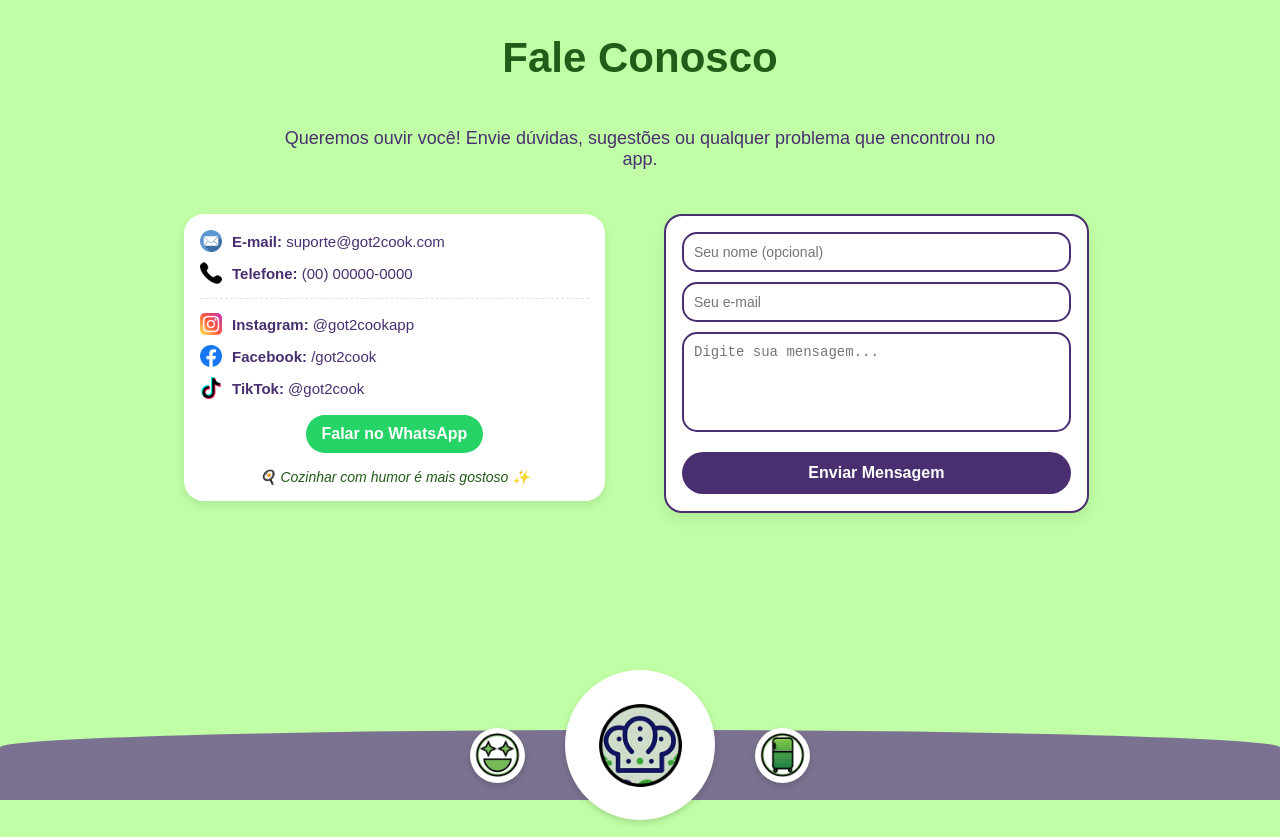
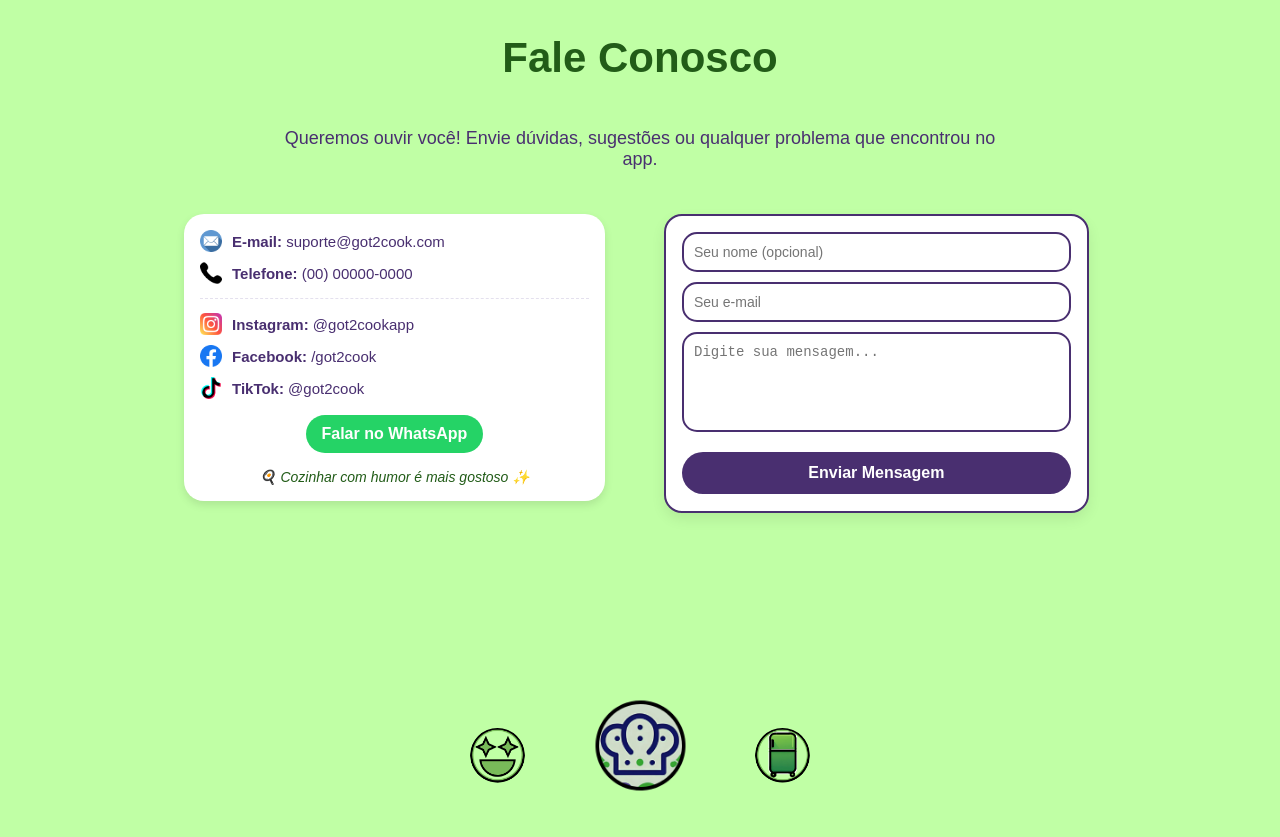
Before and after one commit to Got2Cook/Got2Cook-web, a plain HTML site: page app/fale-conosco/index.html in a window 1280 px wide. Drawn offline with Linux system fonts and the light colour scheme.

Commit message:
Update fale.css

```diff
--- a/app/fale-conosco/fale.css
+++ b/app/fale-conosco/fale.css
@@ -183,57 +183,20 @@ body{
   height:120px; /* suficiente para o botão central elevado */
 }
 
-/* Rodapé curvo oficial Got2Cook */
+/* ===== Rodapé oficial ===== */
 footer.curva{
-  width:100%;
-  height:70px;
-  background:#7b7190;
-  border-top-left-radius:100% 50%;
-  border-top-right-radius:100% 50%;
-  position:fixed;
-  bottom:0;
-  left:0;
-  display:flex;
-  justify-content:center;
-  align-items:center;
-  gap:40px;
-  z-index:999;
-  overflow:visible; /* permite que o botão central ultrapasse */
+  width:100%; height:70px; background-color:var(--roxo-escuro);
+  border-top-left-radius:100% 50%; border-top-right-radius:100% 50%;
+  position:fixed; bottom:0; left:0; display:flex; justify-content:center; align-items:center;
+  gap:40px; z-index:10;
 }
-
-/* Botões laterais */
 .btn-footer{
-  background:#fff;
-  border:none;
-  border-radius:50%;
-  width:55px;
-  height:55px;
-  display:flex;
-  justify-content:center;
-  align-items:center;
-  cursor:pointer;
-  overflow:hidden;
-  transform:translateY(-10px);
-  box-shadow:0 3px 6px rgba(0,0,0,.15);
+  background:transparent; border:none; border-radius:50%; width:55px; height:55px; padding:0;
+  display:flex; justify-content:center; align-items:center; overflow:hidden; cursor:pointer; transform:translateY(-10px);
 }
-.btn-footer img{
-  width:250%;
-  height:250%;
-  object-fit:contain;
-}
-
-/* Botão central (maior e elevado) */
-.btn-footer.btn-central{
-  width:150px;
-  height:150px;
-  transform:translateY(-20px);
-}
-.btn-footer.btn-central img{
-  width:150%;
-  height:150%;
-  object-fit:contain;
-}
-
+.btn-footer img{ width:250%; height:250%; object-fit:contain; }
+.btn-footer.btn-central{ width:150px; height:150px; transform:translateY(-20px); }
+.btn-footer.btn-central img{ width:150%; height:150%; object-fit:contain; }
 /* Desktop: lado a lado e alturas iguais */
 @media (min-width:992px){
   .container{
```
